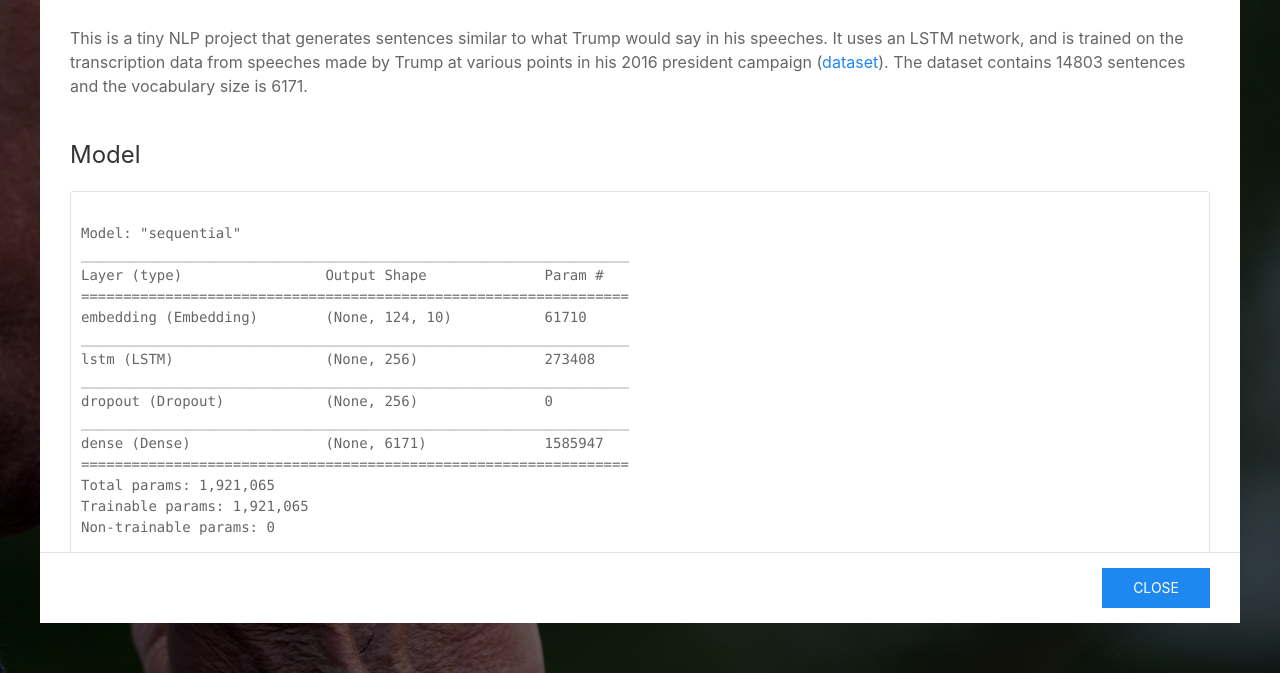
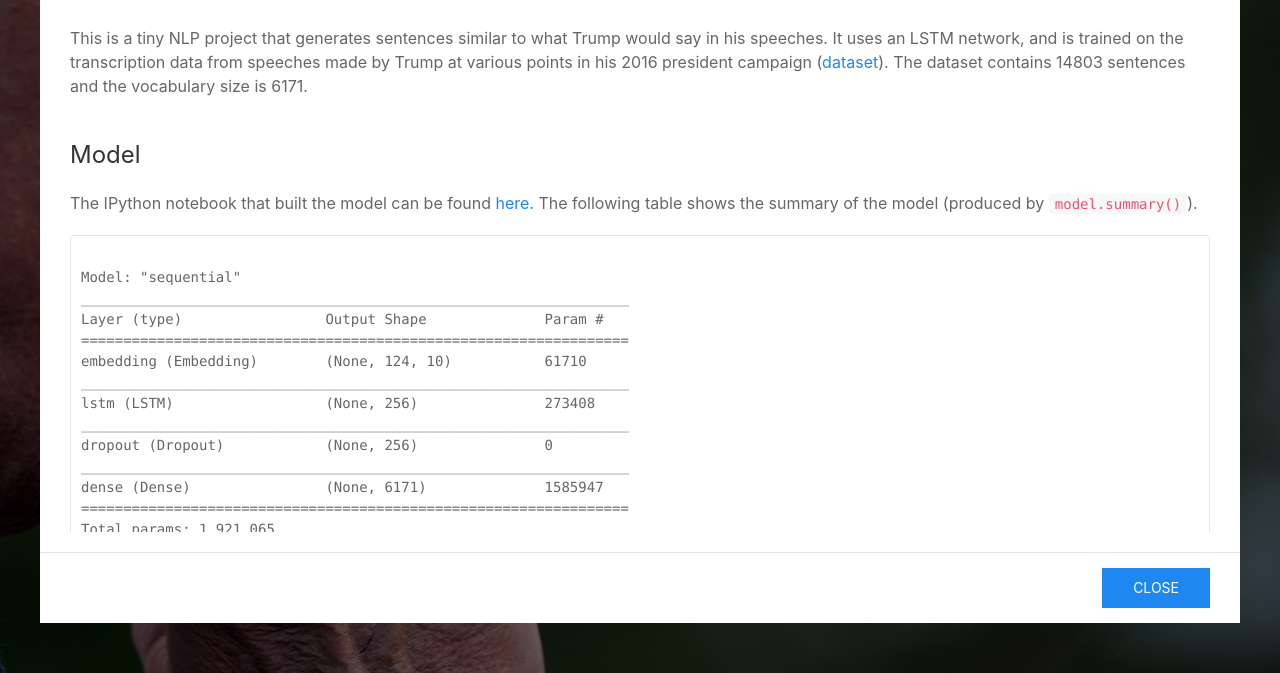
Before and after one commit to hkalexling/trump-bot, a plain HTML site: page static/index.html in a window 1280 px wide. Both pictures are taken after a click on the link 1242 px from the left and 38 px from the top of the page. Shown: the part 127-800 px from the top of the page. Drawn offline with nearby package versions, Linux system fonts and the light colour scheme.

Commit message:
Update about

```diff
--- a/static/index.html
+++ b/static/index.html
@@ -47,10 +47,11 @@
 				<h2 class="uk-modal-title">About</h2>
 			</div>
 
-			<div class="uk-modal-body" uk-overflow-auto>
+			<div class="uk-modal-body uk-margin-bottom" uk-overflow-auto>
 				<p>This is a tiny NLP project that generates sentences similar to what Trump would say in his speeches. It uses an LSTM network, and is trained on the transcription data from speeches made by Trump at various points in his 2016 president campaign (<a href="https://github.com/ryanmcdermott/trump-speeches">dataset</a>). The dataset contains 14803 sentences and the vocabulary size is 6171.</p>
 
 				<h3>Model</h3>
+				<p>The IPython notebook that built the model can be found <a href="https://github.com/hkalexling/trump-bot/blob/master/trumpspeech.ipynb">here</a>. The following table shows the summary of the model (produced by <code>model.summary()</code>).</p>
 				<pre>
 					<code>
 Model: "sequential"
```
